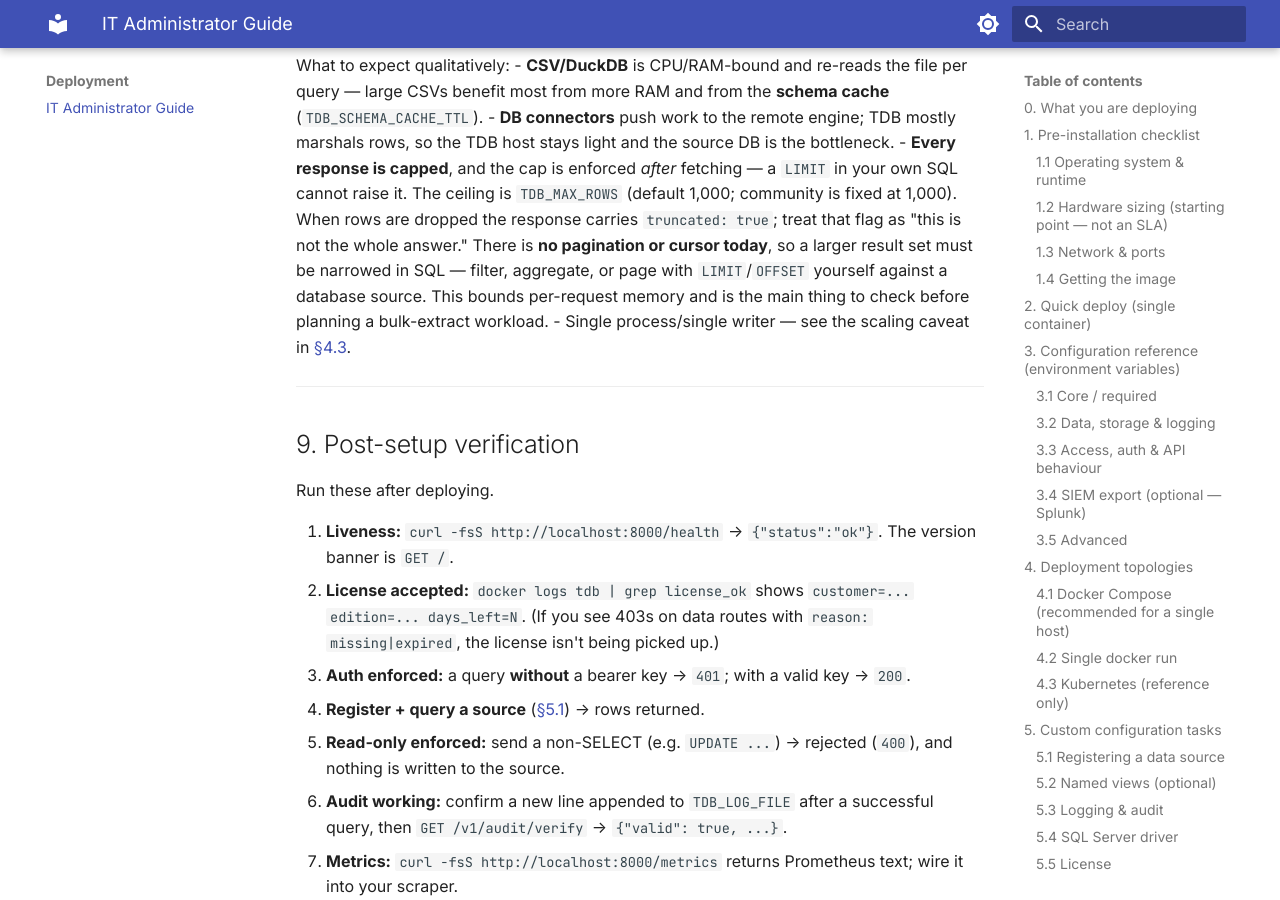
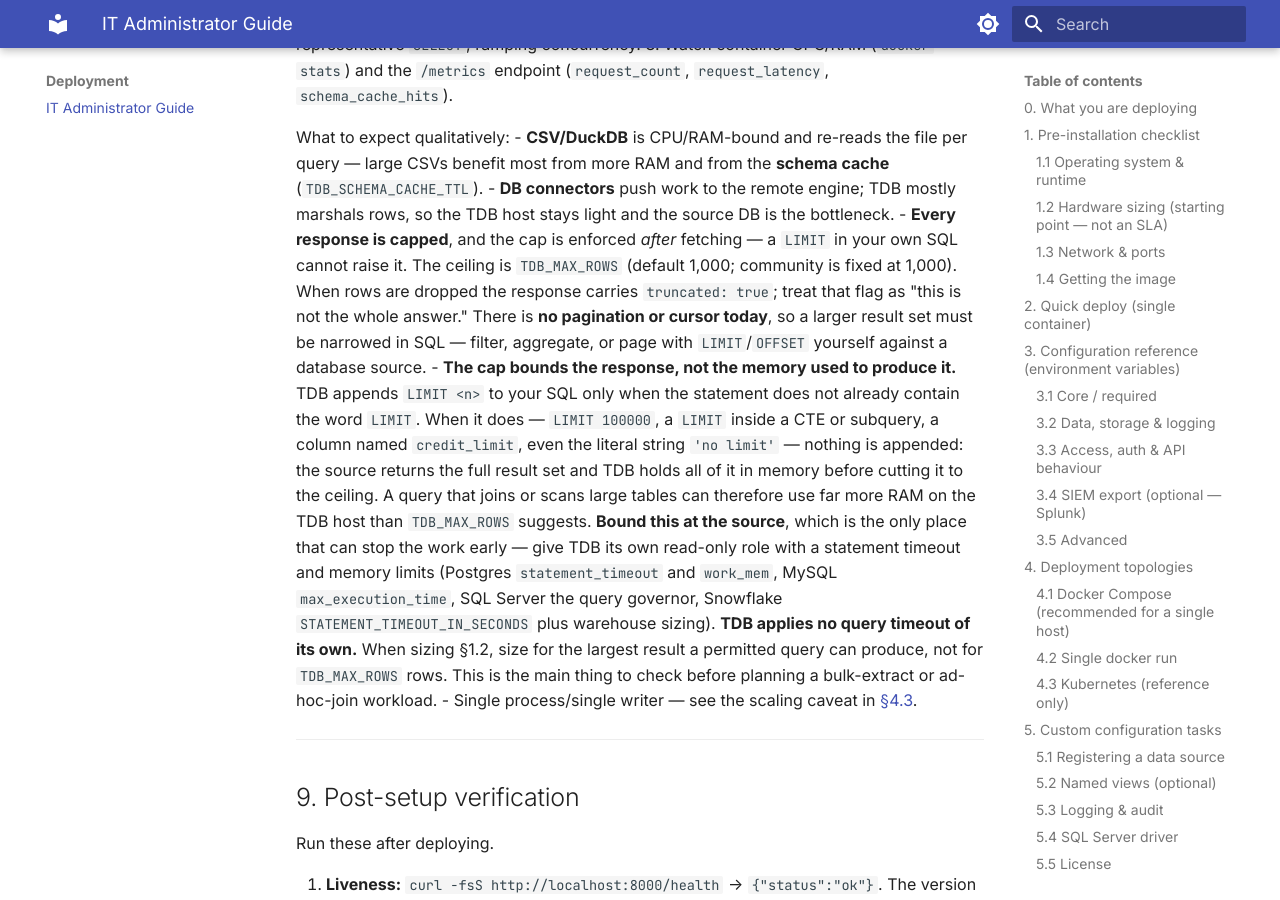
Before and after one commit to tdb-project/tdb-docs, an MkDocs documentation site: the page built from docs/deployment/it-admin-guide.md, in a window 1280 px wide and 900 px high, scrolled down 13385 px. Built offline with MkDocs 1.6.1 and Material for MkDocs 9.7.7, drawn with Linux system fonts in a browser that asks for light colours; some of the changed text lies outside the part shown.

Commit message:
docs(it-guide): the row cap bounds the response, not memory
§8 said the cap "bounds per-request memory". It does not. The row cap is
applied after fetchall(), and LIMIT is only pushed down to the source when
the statement does not already contain the token — so LIMIT 100000, a LIMIT
inside a CTE, a credit_limit column or the string 'no limit' all mean the
full result set lands in the TDB process before being cut to the ceiling.
An admin sizing RAM off TDB_MAX_ROWS was being told the wrong thing, and
joins across a database-wide source are where that bites.

§1.2 had the same misconception from the other side — DB connectors do not
"stream from the remote engine", they read the whole result into memory.

Both sections now point at the only control that can stop the work early:
a source-side read-only role with a statement timeout and memory limits.
TDB applies no query timeout of its own, which the guide had never said.

Co-Authored-By: Claude Opus 5 <noreply@anthropic.com>

```diff
--- a/docs/deployment/it-admin-guide.md
+++ b/docs/deployment/it-admin-guide.md
@@ -64,8 +64,10 @@ Notes that drive sizing:
 - The image is **~520 MB on disk / ~130 MB compressed**.
 - **CSV** queries run in-process via **DuckDB**, which is memory- and CPU-hungry on
   large files (it reads the file per query — see [§6](#6-security-model-what-an-admin-must-know)). RAM should
-  comfortably exceed your largest CSV working set. Database connectors stream from the
-  remote engine and are far lighter on the TDB host.
+  comfortably exceed your largest CSV working set. Database connectors push the query to
+  the remote engine, so the TDB host is usually far lighter — but they **read the whole
+  result set into memory** before applying the row cap, so size for the largest result a
+  permitted query can return, not for `TDB_MAX_ROWS` rows (see [§8](#8-performance-capacity)).
 - Disk grows mainly with the **audit log** (one NDJSON line per successful query,
   append-only). Plan rotation/retention — see [§5.3](#53-logging-audit).
 
@@ -170,7 +172,7 @@ inside the image. Defaults in parentheses.
 | `TDB_LOG_LEVEL` | `INFO` | `DEBUG`/`INFO`/`WARNING`/`ERROR`. |
 | `TDB_VIEWS_DIR` | *(unset)* | Directory of YAML named-view definitions. Unset = views disabled. |
 | `TDB_SCHEMA_CACHE_TTL` | `300` | Schema cache TTL (seconds). `0` disables caching. |
-| `TDB_MAX_ROWS` | `1000` | Ceiling on rows in a single query response. A request asking for more is rejected with `400`; a result larger than the request's `limit` is cut and flagged `truncated`. Raising it trades host RAM for bigger responses — size with §1.2. A bad value falls back to `1000` rather than uncapping. |
+| `TDB_MAX_ROWS` | `1000` | Ceiling on rows in a single query response. A request asking for more is rejected with `400`; a result larger than the request's `limit` is cut and flagged `truncated`. Raising it trades host RAM for bigger responses — size with §1.2. It caps the **response**, not the memory used to build it: see §8 before relying on it as a memory bound. A bad value falls back to `1000` rather than uncapping. |
 
 ### 3.3 Access, auth & API behaviour
 
@@ -520,8 +522,21 @@ What to expect qualitatively:
   is fixed at 1,000). When rows are dropped the response carries `truncated: true`;
   treat that flag as "this is not the whole answer." There is **no pagination or cursor
   today**, so a larger result set must be narrowed in SQL — filter, aggregate, or page
-  with `LIMIT`/`OFFSET` yourself against a database source. This bounds per-request
-  memory and is the main thing to check before planning a bulk-extract workload.
+  with `LIMIT`/`OFFSET` yourself against a database source.
+- **The cap bounds the response, not the memory used to produce it.** TDB appends
+  `LIMIT <n>` to your SQL only when the statement does not already contain the word
+  `LIMIT`. When it does — `LIMIT 100000`, a `LIMIT` inside a CTE or subquery, a column
+  named `credit_limit`, even the literal string `'no limit'` — nothing is appended: the
+  source returns the full result set and TDB holds all of it in memory before cutting it
+  to the ceiling. A query that joins or scans large tables can therefore use far more RAM
+  on the TDB host than `TDB_MAX_ROWS` suggests. **Bound this at the source**, which is
+  the only place that can stop the work early — give TDB its own read-only role with a
+  statement timeout and memory limits (Postgres `statement_timeout` and `work_mem`,
+  MySQL `max_execution_time`, SQL Server the query governor, Snowflake
+  `STATEMENT_TIMEOUT_IN_SECONDS` plus warehouse sizing). **TDB applies no query timeout
+  of its own.** When sizing §1.2, size for the largest result a permitted query can
+  produce, not for `TDB_MAX_ROWS` rows. This is the main thing to check before planning
+  a bulk-extract or ad-hoc-join workload.
 - Single process/single writer — see the scaling caveat in [§4.3](#43-kubernetes-reference-only).
 
 ---
```
